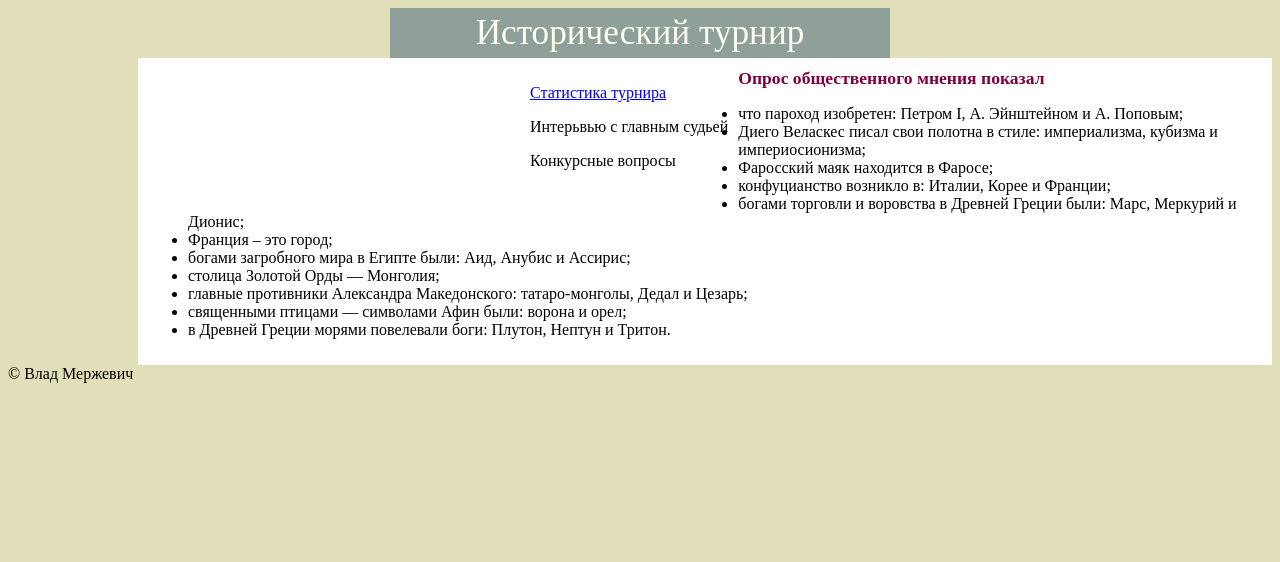
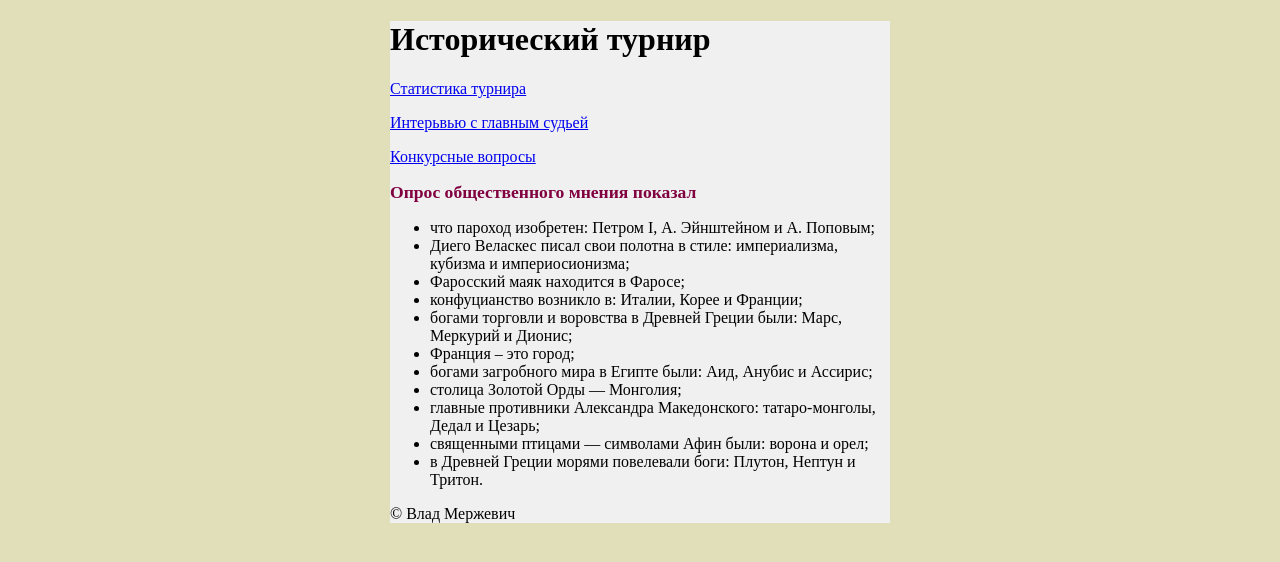
Before and after one commit to Maks1988666/myproject, a plain HTML site: page index.html in a window 1280 px wide. Drawn offline with Linux system fonts and the light colour scheme.

Commit message:
branch test +adjustment

```diff
--- a/index.html
+++ b/index.html
@@ -45,14 +45,13 @@
    </head>
         <body>
             <div id="container">
-                <div id="header">Исторический турнир</div>
-                <div id="sidebar">
+                <header><h1>Исторический турнир</h1></header>
+                <nav>
                     <p><a href="stat.html">Статистика турнира</a></p>
-                    <p><a hreft="interview.html">Интерьвью с главным судьей</a></p>
-                    <p><a hreft="ask.html">Конкурсные вопросы</a></p>
-                </div>
-            </div>
-            <div id="content">
+                    <p><a href="interview.html">Интерьвью с главным судьей</a></p>
+                    <p><a href="ask.html">Конкурсные вопросы</a></p>
+                </nav>
+            <article>
                 <h2>Опрос общественного мнения показал</h2>
                 <ul>
                  <li>что пароход изобретен: Петром I, А. Эйнштейном и А. Поповым;</li>
@@ -70,7 +69,8 @@
                  <li>священными птицами — символами Афин были: ворона и орел;</li>
                  <li>в Древней Греции морями повелевали боги: Плутон, Нептун и Тритон.</li>
                 </ul>
-               </div>
-               <div id="footer">&copy; Влад Мержевич</div>
+               </article>
+               <flooter>&copy; Влад Мержевич</flooter>
               </div>
         </body>
+</html>
```
